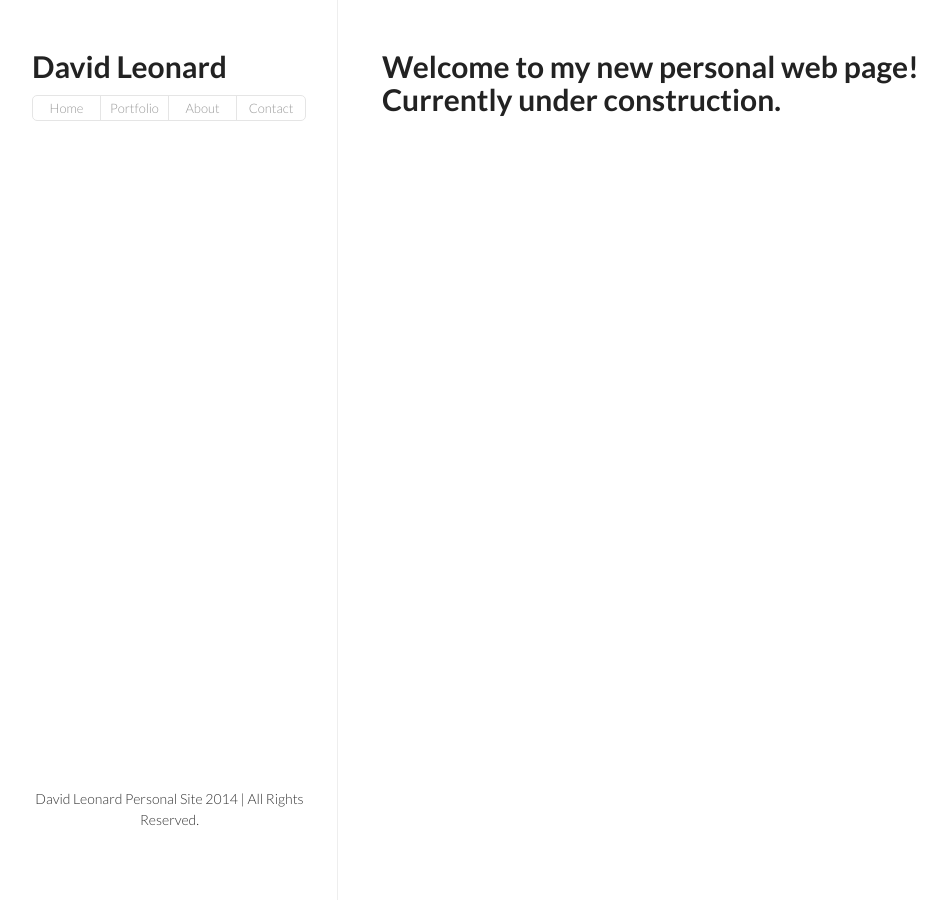
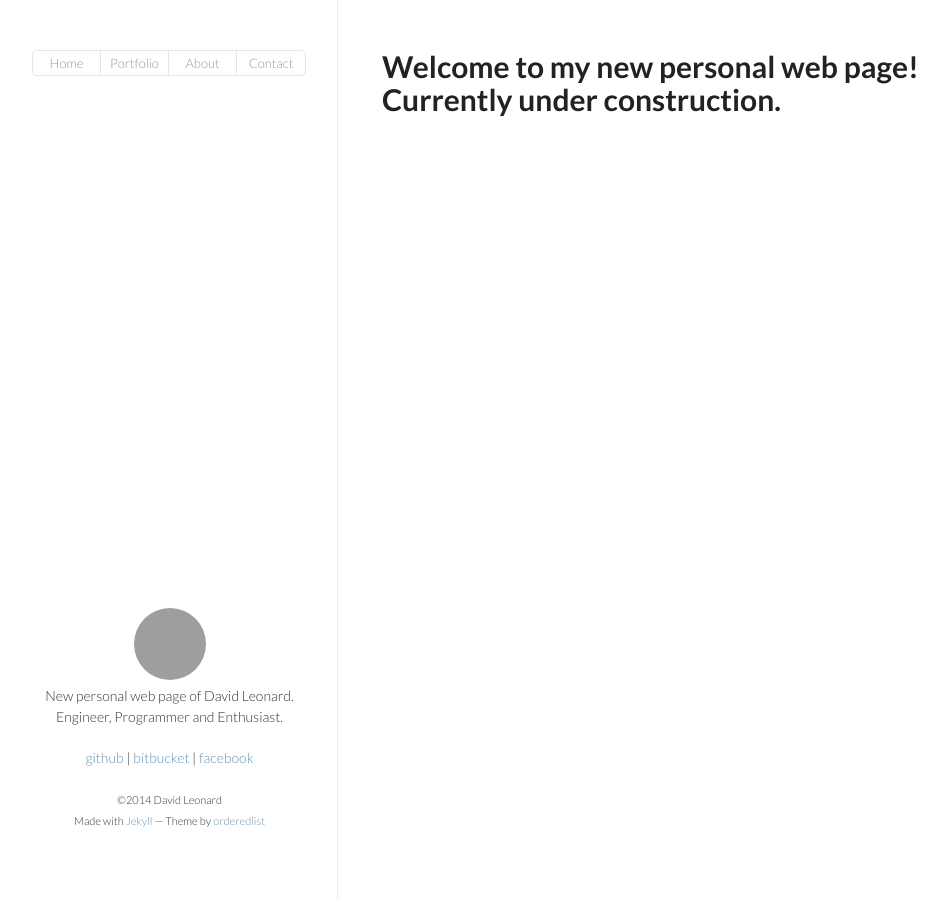
Before and after one commit to DrkSephy/drksephy.github.io, a Jekyll site: the page built from sample-portfolio/index.html, in a window 1280 px wide. Shown: the whole page, without its empty margins (133-1080 px from the left). Built offline with Jekyll 4.4.1, drawn with Linux system fonts in a browser that asks for light colours; grey boxes are pictures that could not be loaded.

Commit message:
Adding footer

```diff
--- a/sample-portfolio/_layouts/default.html
+++ b/sample-portfolio/_layouts/default.html
@@ -26,7 +23,16 @@
         {{ content }}
 
         <footer>
-            <p>David Leonard Personal Site 2014 | All Rights Reserved. </p>
+
+                <img class="avatar" src="https://en.gravatar.com/userimage/39972947/394bc3bd457c88f378f080eee8c1edc9.jpg" alt="Me" />
+
+                <p>New personal web page of David Leonard. Engineer, Programmer and Enthusiast.</p>
+                <p><a href="http://github.com/DrkSephy">github</a> | <a href="http://bitbucket.org/DrkSephy">bitbucket</a> | <a href="http://facebook.com/DrkSephy">facebook</a></p>
+
+                <p>
+                    <small>©2014 David Leonard </small><br />
+                    <small>Made with <a href="http://jekyllrb.com/">Jekyll</a> &mdash; Theme by <a href="https://github.com/orderedlist">orderedlist</a></small>
+                </p>
         </footer>
     </div>
 
```
Also changed, not shown: other parts of sample-portfolio/_layouts/default.html (+0 -3 lines).
